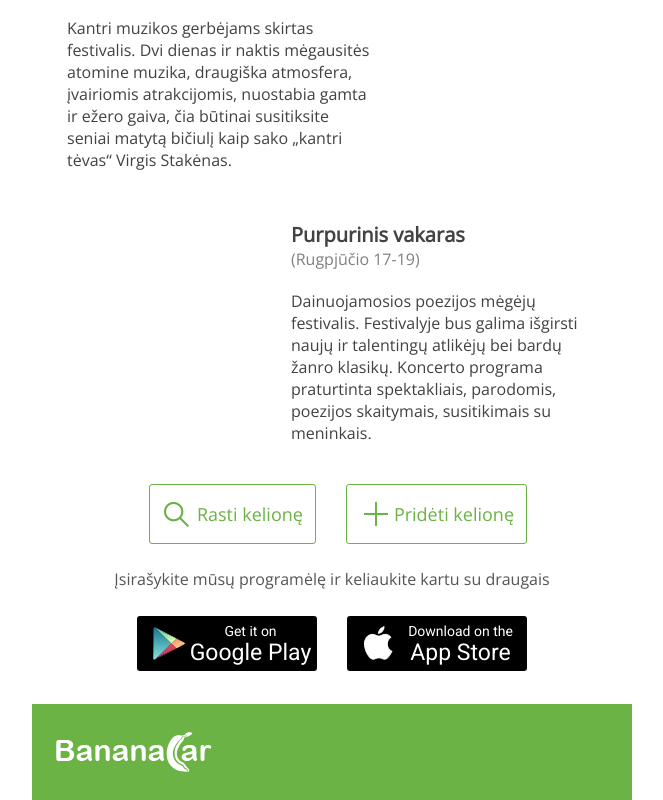
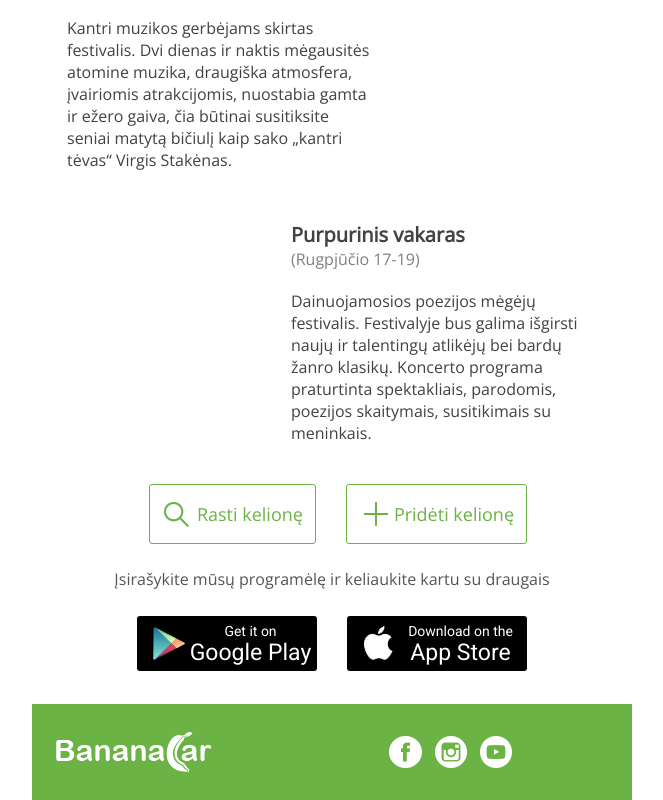
Before and after one commit to rkfr/bananacar-email.gthub.io, a plain HTML site: page index.html in a window 1280 px wide. Shown: the part 783-1583 px from the top of the page, without its empty margins (308-971 px from the left). Drawn offline with nearby package versions, Linux system fonts and the light colour scheme.

Commit message:
added icons

```diff
--- a/index.html
+++ b/index.html
@@ -173,6 +173,26 @@
 
 		.footer {
 			background: #6ab344;
+		}
+
+		.footer__icon-facebook,
+		.footer__icon-insta,
+		.footer__icon-youtube {
+			display: block;
+			width: 35px;
+			height: 35px;
+		}
+
+		.footer__icon-facebook {
+			background: url(img/footer/facebook-icon.png) center center no-repeat;
+		}
+
+		.footer__icon-insta {
+			background: url(img/footer/insta-icon.png) center center no-repeat;
+		}
+
+		.footer__icon-youtube {
+			background: url(img/footer/yotube-icon.png) center center no-repeat;
 		}
 
 		@media only screen and (max-width: 600px) {
@@ -478,7 +498,23 @@
 																<td><img src="img/footer/footer-logo.png" alt="logo"></td>
 																<td style="width: 172px"></td>
 																<td>
-																	<table border="0" cellpadding="0" cellspacing="0" style="width: 100%"></table>
+																	<table border="0" cellpadding="0" cellspacing="0" style="width: 100%">
+																		<tbody>
+																			<tr>
+																				<td>
+																					<a href="#" class="footer__icon-facebook"></a>
+																				</td>
+																				<td style="width: 20px"></td>
+																				<td>
+																					<a href="#" class="footer__icon-insta"></a>
+																				</td>
+																				<td style="width: 20px"></td>
+																				<td>
+																					<a href="#" class="footer__icon-youtube"></a>
+																				</td>
+																			</tr>
+																		</tbody>
+																	</table>
 																</td>
 																<td style="width: 115px"></td>
 															</tr>
```
